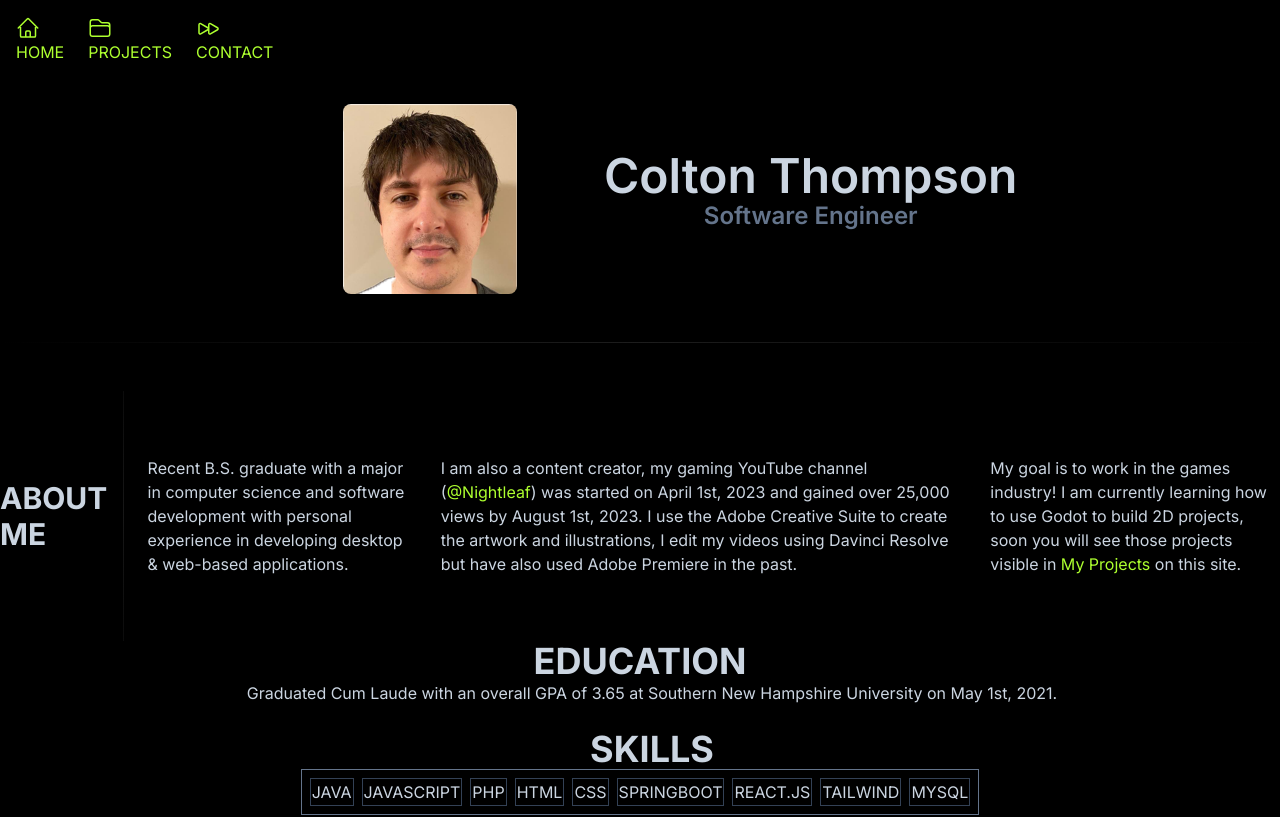
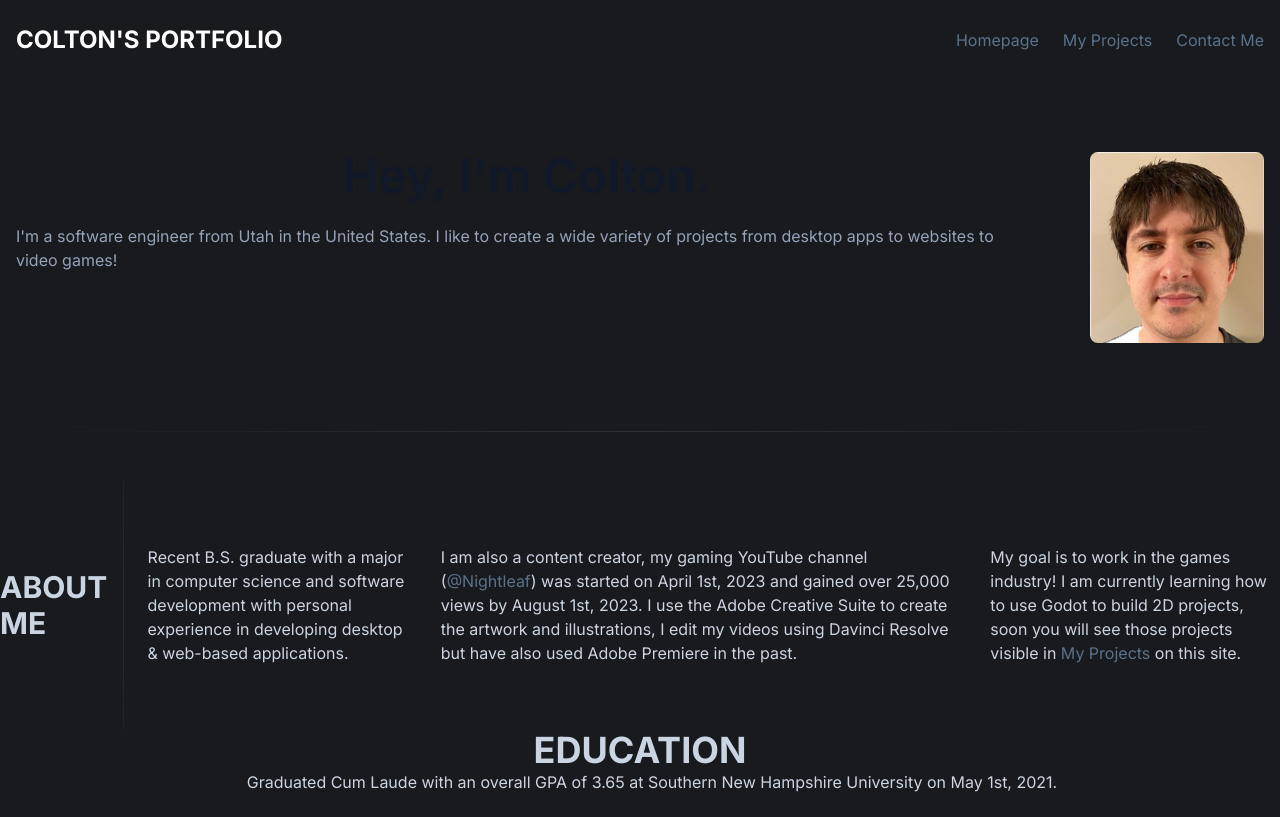
Before and after one commit to ColtonThompson/portfolio-app, a Next.js app: page / in a window 1280 px wide. Shown: the top 817 px of the page. Built offline with nearby package versions, Linux system fonts and the light colour scheme.

Commit message:
New Style Update!
Updated the style of the website with new colors.

Reworked the intro element.

Reworked the projects style.

```diff
--- a/src/app/components/InfoBox.tsx
+++ b/src/app/components/InfoBox.tsx
@@ -14,12 +14,12 @@ export default function InfoBox(props: ProjectItem) {
 
     return(
         <div>
-            <div className="box-content h-48 w-64 p-4 border-2 bg-gray-500 rounded-md">
-                <h3 className="font-bold text-white text-2xl">{props.name}</h3>
-                <h5 className="italic text-white text-1xl">{props.description}</h5>
+            <div className="infobox box-content h-48 w-64 p-4 border-2 bg-gray-500 rounded-md">
+                <h3 className="font-bold text-2xl">{props.name}</h3>
+                <h5 className="italic text-1xl">{props.description}</h5>
                 <br/>
                 <div className="grid grid-cols-2 gap-4 place-content-between h-48 ...">
-                    <button className="info_button bg-green-500 hover:bg-green-700 text-white font-bold py-2 px-5 rounded-lg" onClick={() => handleClick(props.repositoryURL)}>
+                    <button className="info_button bg-blue-500 hover:bg-blue-700 text-white font-bold py-2 px-5 rounded-lg" onClick={() => handleClick(props.repositoryURL)}>
                         View Project
                     </button>
                 </div>
--- a/src/app/components/Intro.tsx
+++ b/src/app/components/Intro.tsx
@@ -1,20 +1,28 @@
+
+import Image from "next/image"
 
 export default function Intro() {
     return (
-        <div>
-            <div className="container flex items-center justify-center mx-auto ">
-                <div className="grid grid-cols-2 grid-rows-1 -space-x-10 space-y-12 gap-2">
-                    <div className="pl-20">
-                        <img className="rounded-lg" src="me-small.png" style={{ width: 174, height: 190 }}></img>
+        <div className="container px-4 mx-auto">
+            <div className="lg:space-x-5 lg:flex lg:flex-row item-center lg:-mx-4 flex flex-col-reverse text-center lg:text-left">
+                <div className="lg:px-4 lg:mt-12 ">
+                    <h1 className="text-2xl font-bold text-gray-900 lg:text-5xl dark:text-white">
+                        Hey, I'm Colton.
+                    </h1>
+                    <div className="mt-6 text-slate-400">
+                        <p className="mb-4">
+                        I'm a software engineer from Utah in the United States. I like to create a wide variety of projects from desktop apps to websites to video games!
+                        </p>
                     </div>
-                    <div>
-                        <h1 className="text-center text-5xl font-bold text-slate-300">
-                            Colton Thompson
-                            <h2 className="text-2xl text-slate-500">
-                                Software Engineer
-                            </h2>
-                        </h1>
-                    </div>
+                </div>
+                <div className="flex-shrink-0 lg:mt-12 lg:px-4 mb-10">
+                    <Image
+                        src="/me-small.png"
+                        alt="Profile"
+                        className="rounded-lg"
+                        width={174}
+                        height={190}
+                    />
                 </div>
             </div>
             <hr className="my-12 h-px border-t-0 bg-transparent bg-gradient-to-r from-transparent via-neutral-500 to-transparent opacity-25 dark:opacity-100" />
--- a/src/app/components/Navbar.tsx
+++ b/src/app/components/Navbar.tsx
@@ -12,32 +12,24 @@ export default function Navbar() {
             <div className="w-full h-20 sticky top-0">
                 <div className="container mx-auto px-4 h-full">
                     <div className="flex justify-between items-center h-full">
+                        <h3 className="font-bold text-white text-2xl">COLTON'S PORTFOLIO</h3>
                         <ul className="hidden md:flex gap-x-6 text-white">
-                                <Link
+                            <Link
                                 key="/"
                                 href="/">
-                            <svg xmlns="http://www.w3.org/2000/svg" fill="none" viewBox="0 0 24 24" stroke-width="1.5" stroke="currentColor" className="w-6 h-6">
-                                <path stroke-linecap="round" stroke-linejoin="round" d="M2.25 12l8.954-8.955c.44-.439 1.152-.439 1.591 0L21.75 12M4.5 9.75v10.125c0 .621.504 1.125 1.125 1.125H9.75v-4.875c0-.621.504-1.125 1.125-1.125h2.25c.621 0 1.125.504 1.125 1.125V21h4.125c.621 0 1.125-.504 1.125-1.125V9.75M8.25 21h8.25" />
-                            </svg>
-                            HOME
+                            Homepage
                             </Link>
 
                             <Link
                                 key="/projects"
                                 href="/projects">
-                            <svg xmlns="http://www.w3.org/2000/svg" fill="none" viewBox="0 0 24 24" stroke-width="1.5" stroke="currentColor" className="w-6 h-6">
-                            <path stroke-linecap="round" stroke-linejoin="round" d="M2.25 12.75V12A2.25 2.25 0 014.5 9.75h15A2.25 2.25 0 0121.75 12v.75m-8.69-6.44l-2.12-2.12a1.5 1.5 0 00-1.061-.44H4.5A2.25 2.25 0 002.25 6v12a2.25 2.25 0 002.25 2.25h15A2.25 2.25 0 0021.75 18V9a2.25 2.25 0 00-2.25-2.25h-5.379a1.5 1.5 0 01-1.06-.44z" />
-                            </svg>
-                            PROJECTS
+                            My Projects
                             </Link>
 
                             <Link
                                 key="mailto:colton.thompson@live.com"
                                 href="mailto:colton.thompson@live.com">
-                            <svg xmlns="http://www.w3.org/2000/svg" fill="none" viewBox="0 0 24 24" stroke-width="1.5" stroke="currentColor" className="w-6 h-6">
-                                <path stroke-linecap="round" stroke-linejoin="round" d="M3 8.688c0-.864.933-1.405 1.683-.977l7.108 4.062a1.125 1.125 0 010 1.953l-7.108 4.062A1.125 1.125 0 013 16.81V8.688zM12.75 8.688c0-.864.933-1.405 1.683-.977l7.108 4.062a1.125 1.125 0 010 1.953l-7.108 4.062a1.125 1.125 0 01-1.683-.977V8.688z" />
-                            </svg>
-                            CONTACT
+                            Contact Me
                             </Link>
                         </ul>
                     </div>
--- a/src/app/globals.css
+++ b/src/app/globals.css
@@ -8,7 +8,7 @@ body {
   margin: 0;
   font-family: -apple-system, BlinkMacSystemFont, Segoe UI, Roboto, Oxygen, Ubuntu,
     Cantarell, Fira Sans, Droid Sans, Helvetica Neue, sans-serif;
-  background: #000000;
+  background: #191a1d;
   min-height: 100vh;
   display: flex;
   color: rgb(243, 241, 239);
@@ -17,11 +17,11 @@ body {
 }
 
 a {
-    color:greenyellow;
+    color:#5a728a;
 }
 
 a:hover {
-    color:green;
+    color:white;
 }
 
 .block {
@@ -83,16 +83,15 @@ a:hover {
   border-radius: 5px;
 }
 
-.button_old {
-  display: flex;
-  align-items: center;
-}
-
 .info_button {
   position: relative;
   bottom: 15px;
 }
 
+.infobox {
+  background-color: #5a728a;
+}
+
 textarea {
   resize: none;
 }
```
